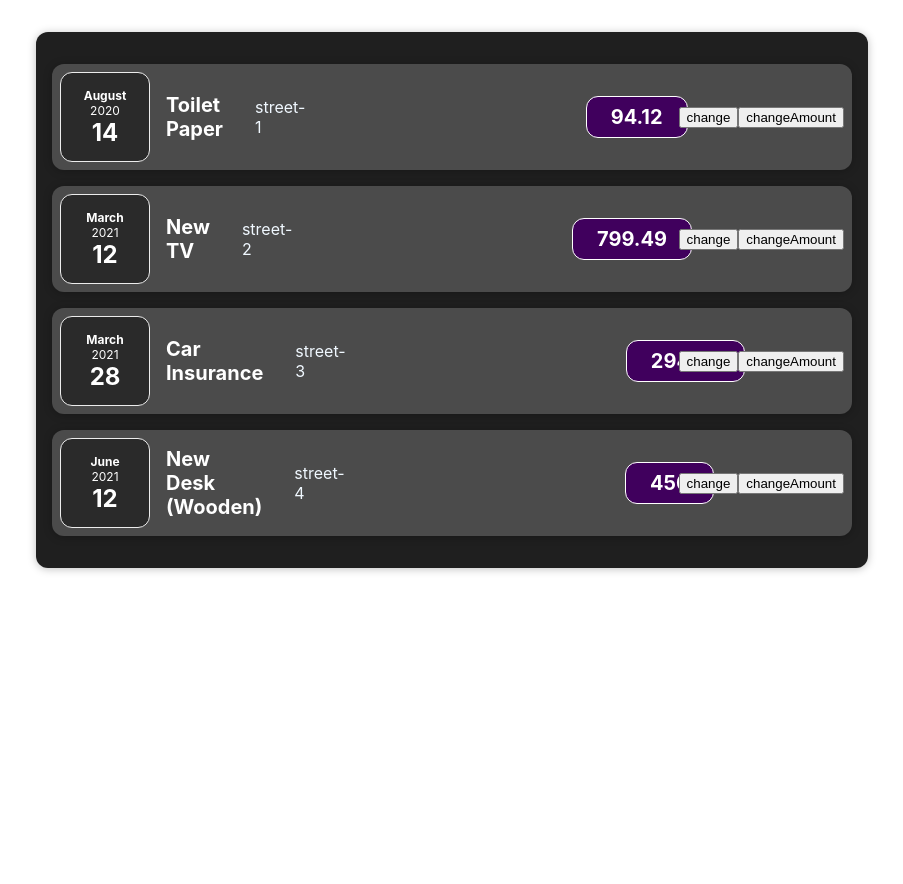
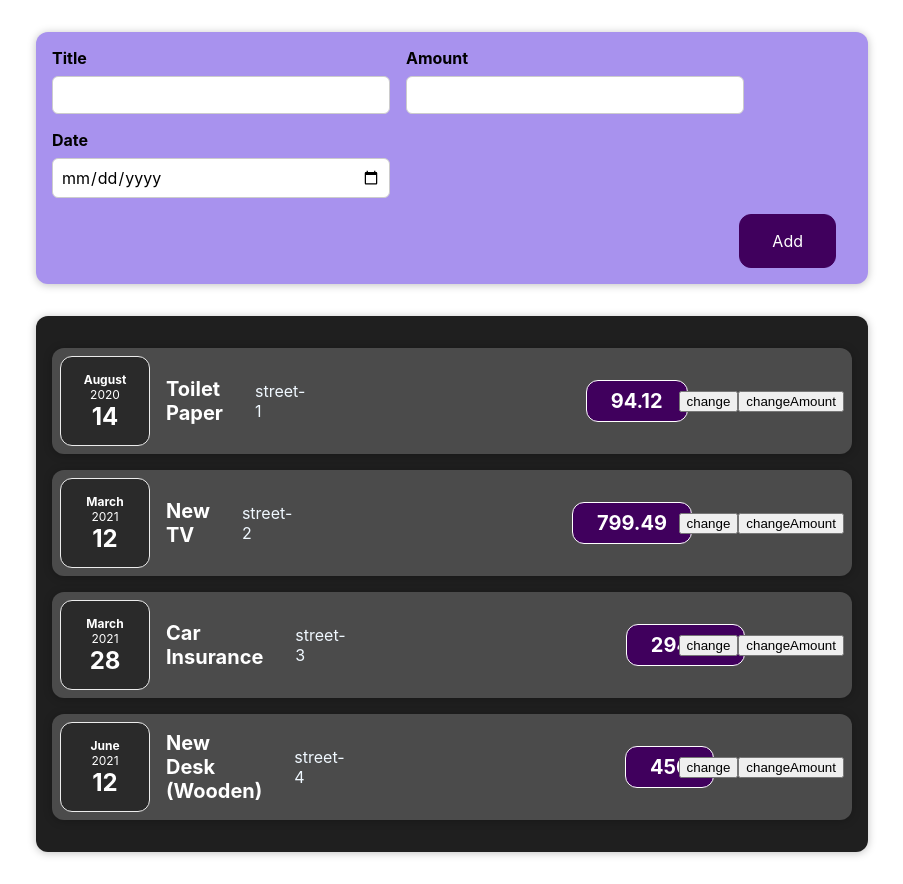
Before and after one commit to Divygupta208/React-basics, a React (Create React App) app in the folder expense-app/: page / in a window 1280 px wide. Shown: the whole page, without its empty margins (188-1091 px from the left). Before the commit the page ends 800 px from the top, so only its background shows below. Built offline with nearby package versions, Linux system fonts and the light colour scheme.

Commit message:
Add expense and change events

```diff
--- a/expense-app/src/App.js
+++ b/expense-app/src/App.js
@@ -1,5 +1,6 @@
 import ExpenseItemss from "./components/ExpenseItemss";
 import React from "react";
+import NewExpense from "./components/NewExpense/NewExpense";
 
 function App() {
   const expenses = [
@@ -35,6 +36,7 @@
 
   return (
     <>
+      <NewExpense />
       <ExpenseItemss expenses={expenses}></ExpenseItemss>
     </>
   );
--- /dev/null
+++ b/expense-app/src/components/NewExpense/ExpenseForm.css
@@ -0,0 +1,26 @@
+.new-expense__controls {
+  display: flex;
+  flex-wrap: wrap;
+  gap: 1rem;
+  margin-bottom: 1rem;
+  text-align: left;
+}
+
+.new-expense__control label {
+  font-weight: bold;
+  margin-bottom: 0.5rem;
+  display: block;
+}
+
+.new-expense__control input {
+  font: inherit;
+  padding: 0.5rem;
+  border-radius: 6px;
+  border: 1px solid #ccc;
+  width: 20rem;
+  max-width: 100%;
+}
+
+.new-expense__actions {
+  text-align: right;
+}
--- /dev/null
+++ b/expense-app/src/components/NewExpense/ExpenseForm.js
@@ -0,0 +1,32 @@
+import React from "react";
+import "./ExpenseForm.css";
+
+const ExpenseForm = () => {
+  const handleOnChange = (e) => {
+    console.log(e.target.value);
+  };
+
+  return (
+    <form>
+      <div className="new-expense__controls">
+        <div className="new-expense__control">
+          <label>Title</label>
+          <input type="text" onChange={handleOnChange} />
+        </div>
+        <div className="new-expense__control">
+          <label>Amount</label>
+          <input type="number" min="0.01" step="0.01" />
+        </div>
+        <div className="new-expense__control">
+          <label>Date</label>
+          <input type="date" min="0.01" step="0.01" />
+        </div>
+      </div>
+      <div className="new-expense__actions">
+        <button type="submit">Add</button>
+      </div>
+    </form>
+  );
+};
+
+export default ExpenseForm;
--- /dev/null
+++ b/expense-app/src/components/NewExpense/NewExpense.css
@@ -0,0 +1,38 @@
+.new-expense {
+  background-color: #a892ee;
+  padding: 1rem;
+  margin: 2rem auto;
+  width: 50rem;
+  max-width: 95%;
+  border-radius: 12px;
+  text-align: center;
+  box-shadow: 0 1px 8px rgba(0, 0, 0, 0.25);
+}
+
+.new-expense button {
+  font: inherit;
+  cursor: pointer;
+  padding: 1rem 2rem;
+  border: 1px solid #40005d;
+  background-color: #40005d;
+  color: white;
+  border-radius: 12px;
+  margin-right: 1rem;
+}
+
+.new-expense button:hover,
+.new-expense button:active {
+  background-color: #510674;
+  border-color: #510674;
+}
+
+.new-expense button.alternative {
+  color: #220131;
+  border-color: transparent;
+  background-color: transparent;
+}
+
+.new-expense button.alternative:hover,
+.new-expense button.alternative:active {
+  background-color: #ddb3f8;
+}
--- /dev/null
+++ b/expense-app/src/components/NewExpense/NewExpense.js
@@ -0,0 +1,13 @@
+import React from "react";
+import "./NewExpense.css";
+import ExpenseForm from "./ExpenseForm";
+
+const NewExpense = () => {
+  return (
+    <div className="new-expense">
+      <ExpenseForm />
+    </div>
+  );
+};
+
+export default NewExpense;
```
